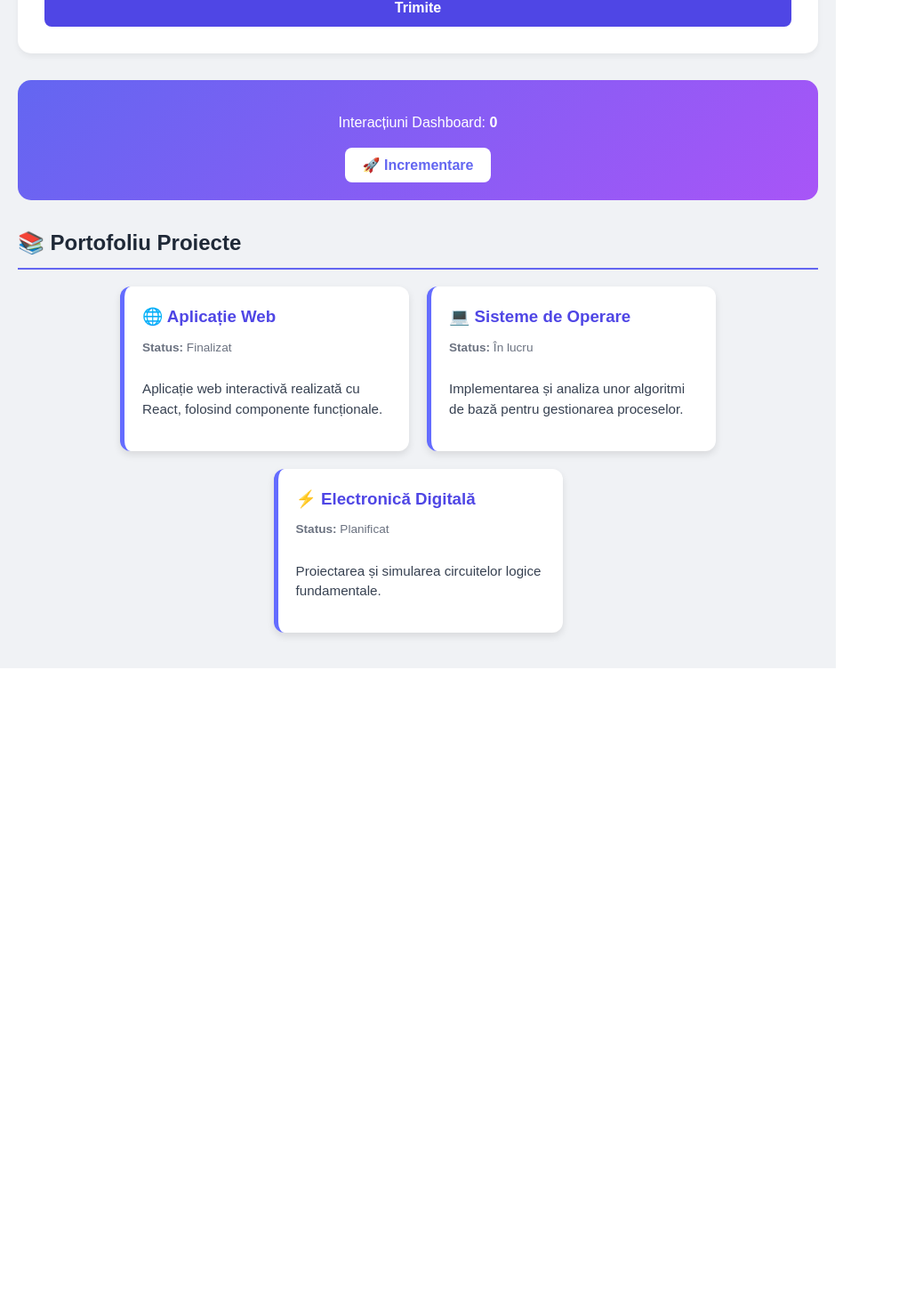
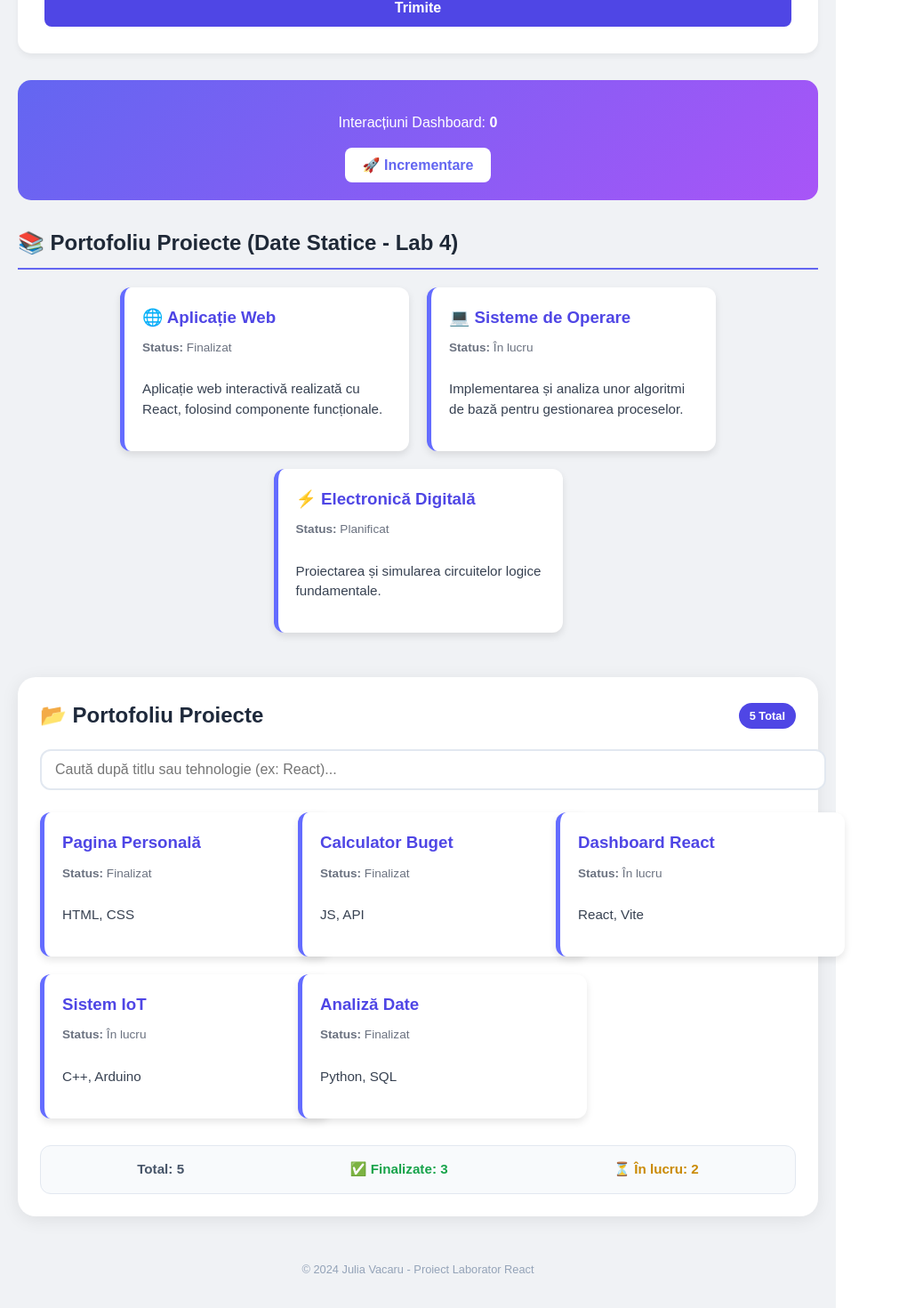
Before and after one commit to Julia-V22/Programare-Web, a React (Vite) app: page / in a window 1280 px wide. Shown: the part 894-2364 px from the top of the page at 89% size, without its empty margins (0-1011 px from the left). Before the commit the page ends 1645 px from the top, so only its background shows below. Built offline with nearby package versions, Linux system fonts and the light colour scheme.

Commit message:
lab6: actualizat App.jsx pentru a afisa lista de proiecte

```diff
--- a/src/App.jsx
+++ b/src/App.jsx
@@ -3,6 +3,7 @@ import Card from './Card';
 import QuickNote from './QuickNote';
 import TodoList from './TodoList';
 import ContactForm from './ContactForm';
+import ProjectList from './ProjectList'; // Importăm componenta nouă de la Lab 6
 
 function App() {
   const [count, setCount] = useState(0);
@@ -35,7 +36,7 @@ const projects = [
         <p style={{ color: '#6b7280' }}>Studentă IESC - Calculatoare | Anul 2</p>
       </header>
 
-      {/* Grid pentru widget-uri */}
+      {/* Grid pentru widget-uri (QuickNote & Todo) */}
       <div style={gridStyle}>
         <section style={sectionStyle}><QuickNote /></section>
         <section style={sectionStyle}><TodoList /></section>
@@ -51,8 +52,8 @@ const projects = [
         </button>
       </div>
 
-      {/* Exercițiul 4: Generare listă cu map() */}
-      <h2 style={titleStyle}>📚 Portofoliu Proiecte</h2>
+      {/* --- LABORATORUL 4: Portofoliu Static --- */}
+      <h2 style={titleStyle}>📚 Portofoliu Proiecte (Date Statice - Lab 4)</h2>
       <div style={projectsGridStyle}>
         {projects.map((item, index) => (
           <Card
@@ -63,18 +64,27 @@ const projects = [
           />
         ))}
       </div>
+
+      {/* --- LABORATORUL 6: Portofoliu Dinamic --- */}
+      <div style={{ marginTop: '50px' }}>
+        <ProjectList />
+      </div>
+
+      <footer style={{ textAlign: 'center', marginTop: '50px', color: '#94a3b8', fontSize: '0.8rem' }}>
+        &copy; 2024 Julia Vacaru - Proiect Laborator React
+      </footer>
     </div>
   );
 }
 
-// Stiluri Inline (Obiecte JS)
+// Stiluri Inline (Obiecte JS) - Păstrate și optimizate
 const containerStyle = { padding: '40px 20px', maxWidth: '900px', margin: '0 auto', fontFamily: 'sans-serif', backgroundColor: '#f0f2f5', minHeight: '100vh' };
 const headerStyle = { textAlign: 'center', marginBottom: '40px' };
 const gridStyle = { display: 'grid', gridTemplateColumns: 'repeat(auto-fit, minmax(300px, 1fr))', gap: '20px' };
 const sectionStyle = { backgroundColor: 'white', padding: '20px', borderRadius: '15px', boxShadow: '0 4px 6px rgba(0,0,0,0.05)' };
 const counterBoxStyle = { textAlign: 'center', padding: '20px', background: 'linear-gradient(135deg, #6366f1 0%, #a855f7 100%)', borderRadius: '15px', color: 'white', margin: '30px 0' };
 const buttonStyle = { padding: '10px 20px', fontWeight: 'bold', border: 'none', borderRadius: '8px', cursor: 'pointer', backgroundColor: 'white', color: '#6366f1' };
-const titleStyle = { borderBottom: '2px solid #6366f1', paddingBottom: '10px', color: '#1f2937' };
-const projectsGridStyle = { display: 'flex', flexWrap: 'wrap', gap: '20px', justifyContent: 'center' };
+const titleStyle = { borderBottom: '2px solid #6366f1', paddingBottom: '10px', color: '#1f2937', marginBottom: '20px' };
+const projectsGridStyle = { display: 'flex', flexWrap: 'wrap', gap: '20px', justifyContent: 'center', marginBottom: '40px' };
 
 export default App;
```
Lines whose indentation alone changed are shown as unchanged.
